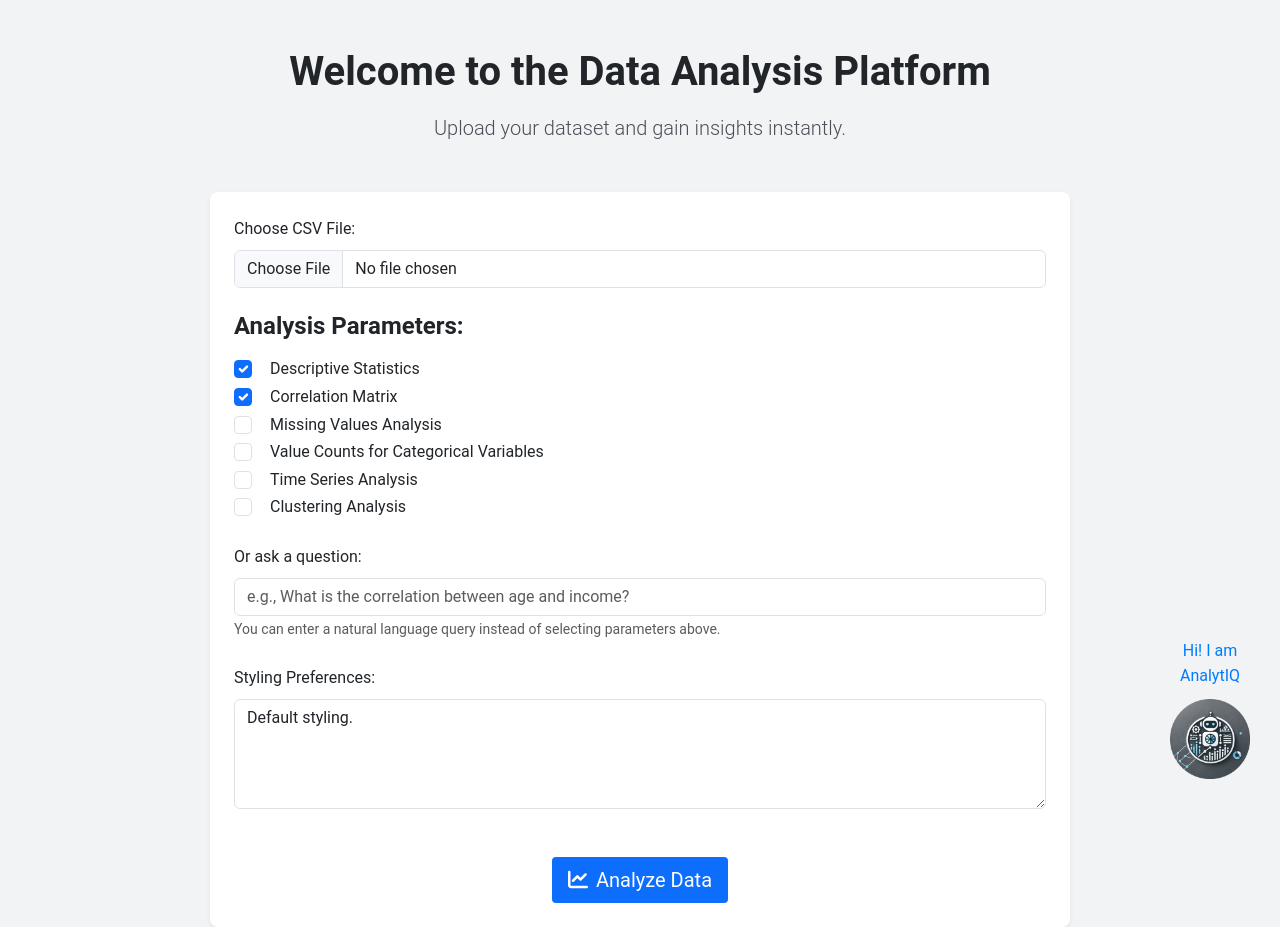
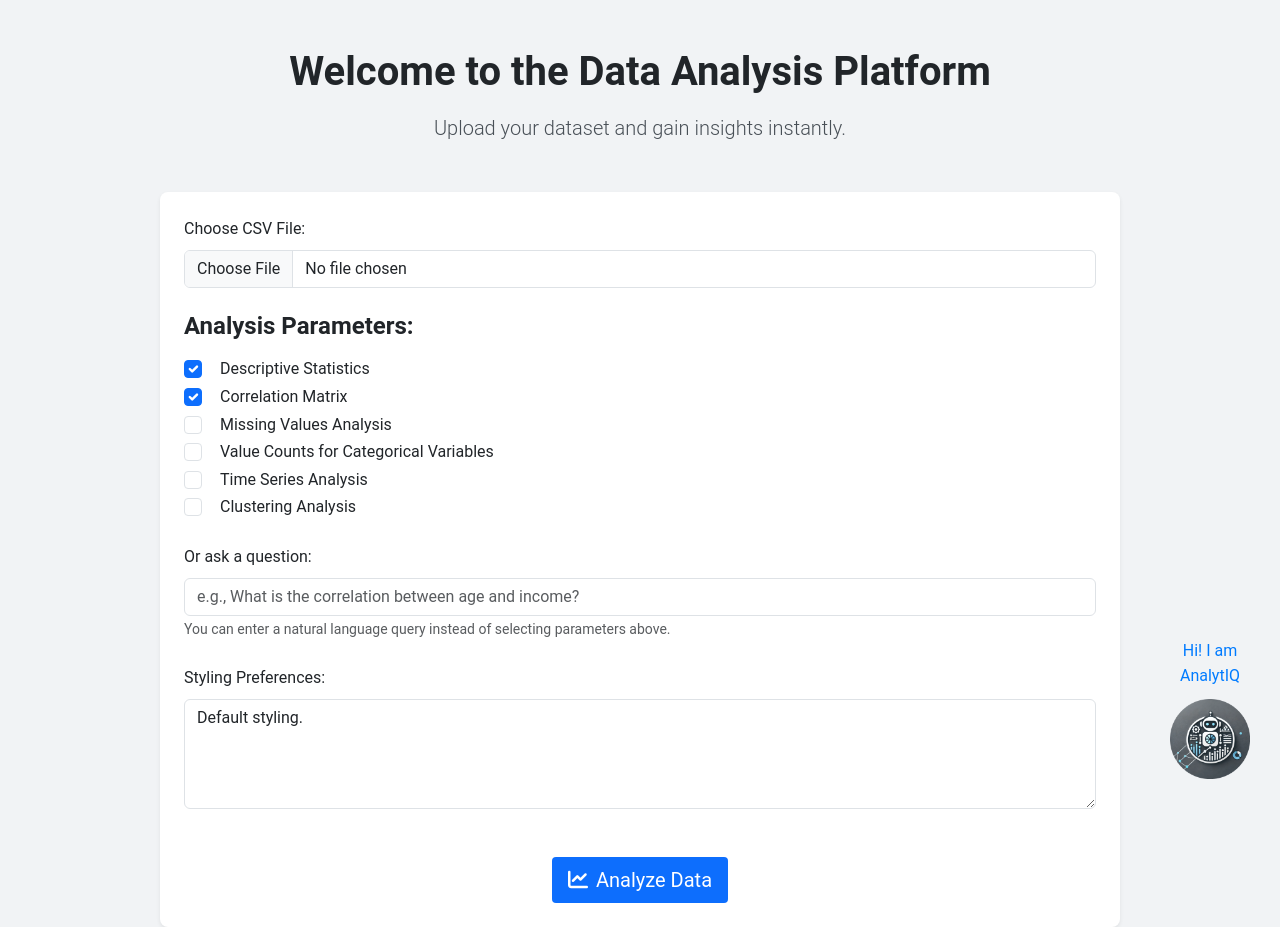
Before and after one commit to Engmhabib/AI-Powered-Data-Analysis-Platform-with-AnalytIQ, a Flask app: page / in a window 1280 px wide. Run offline with Flask 2, Linux system fonts and the light colour scheme.

Commit message:
Update styles.css

```diff
--- a/static/css/styles.css
+++ b/static/css/styles.css
@@ -26,7 +26,7 @@ a:hover {
 
 /* Container for platform width */
 .container {
-    max-width: 900px; /* Limit max width for better readability */
+    max-width: 1000px; /* Limit max width for better readability */
     margin: 0 auto; /* Center container */
     padding: 0 20px; /* Add padding for small screens */
 }
```
